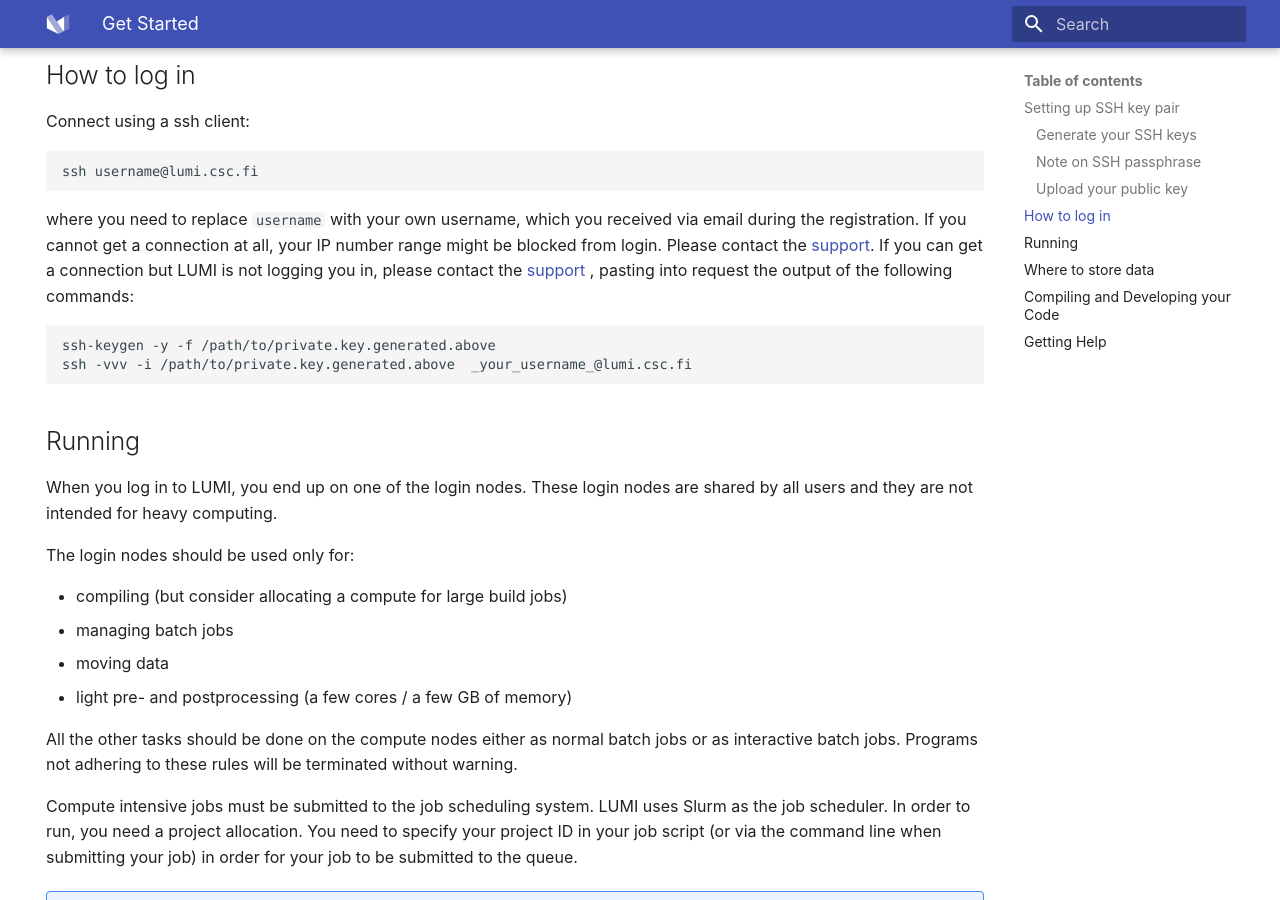
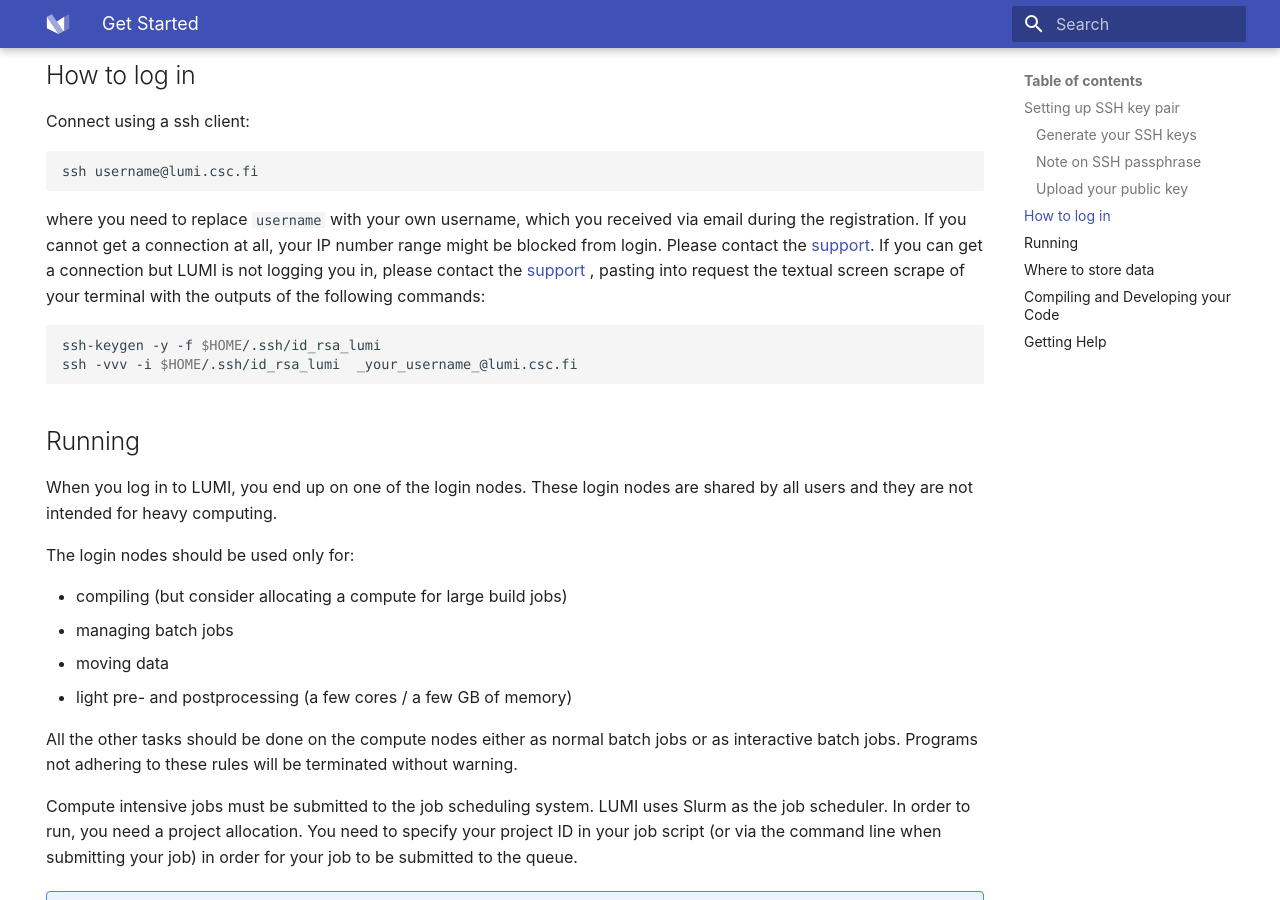
Before and after one commit to Lumi-supercomputer/lumi-userguide, an MkDocs documentation site: the page built from docs/firststeps/getstarted.md, in a window 1280 px wide and 900 px high, scrolled down 3509 px. Built offline with MkDocs 1.6.1 and Material for MkDocs 9.7.7, drawn with Linux system fonts in a browser that asks for light colours.

Commit message:
Update getstarted.md

````diff
--- a/docs/firststeps/getstarted.md
+++ b/docs/firststeps/getstarted.md
@@ -198,11 +198,11 @@
 IP number range might be blocked from login. Please contact the
 [support][support-account]. If you can get a connection but LUMI is not logging
 you in, please contact the [support][support-account] , pasting into request the
-output of the following commands:
+textual screen scrape of your terminal with the outputs of the following commands:
 
 ```bash
-ssh-keygen -y -f /path/to/private.key.generated.above
-ssh -vvv -i /path/to/private.key.generated.above  _your_username_@lumi.csc.fi
+ssh-keygen -y -f $HOME/.ssh/id_rsa_lumi
+ssh -vvv -i $HOME/.ssh/id_rsa_lumi  _your_username_@lumi.csc.fi
 ```
 
 ## Running
````
